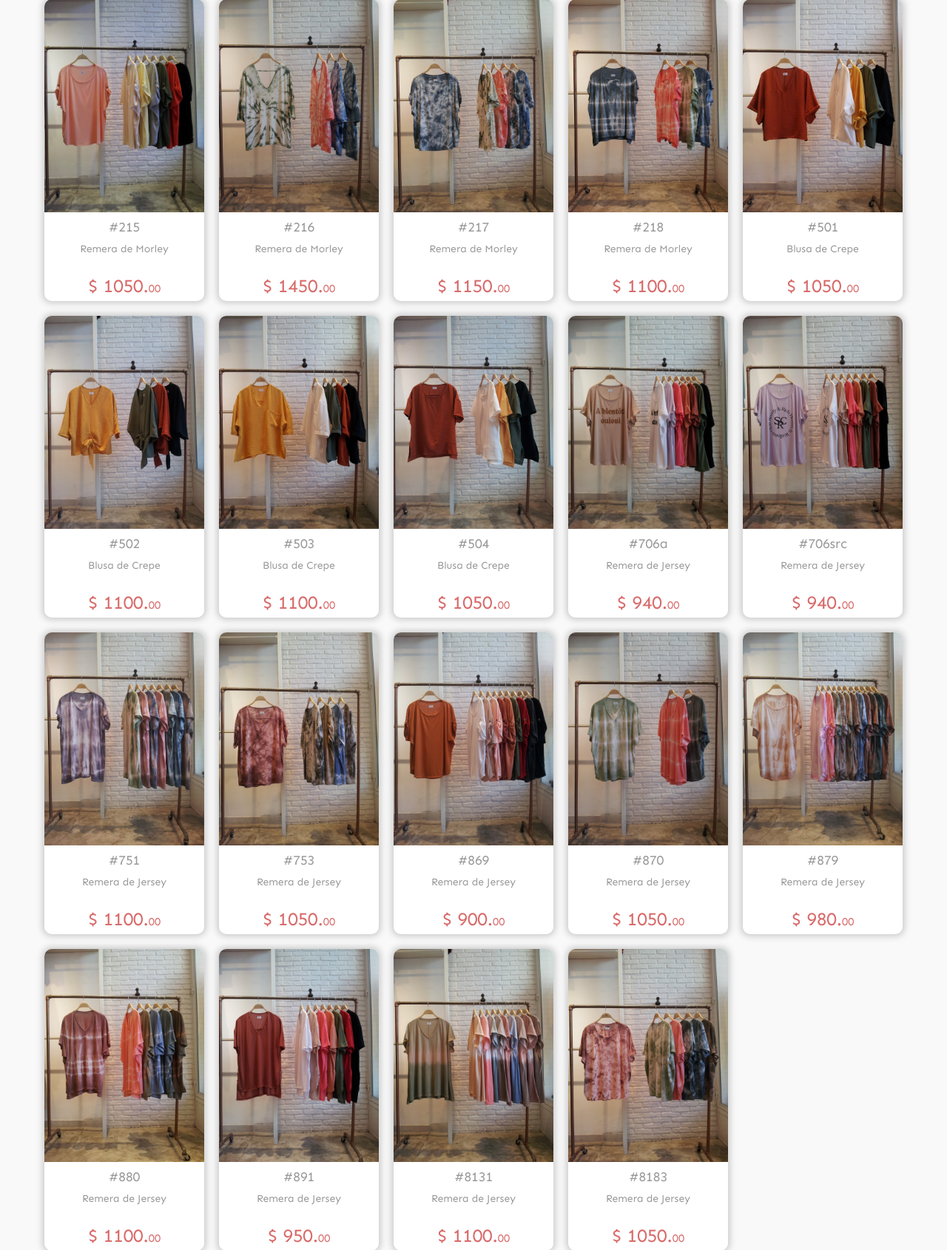
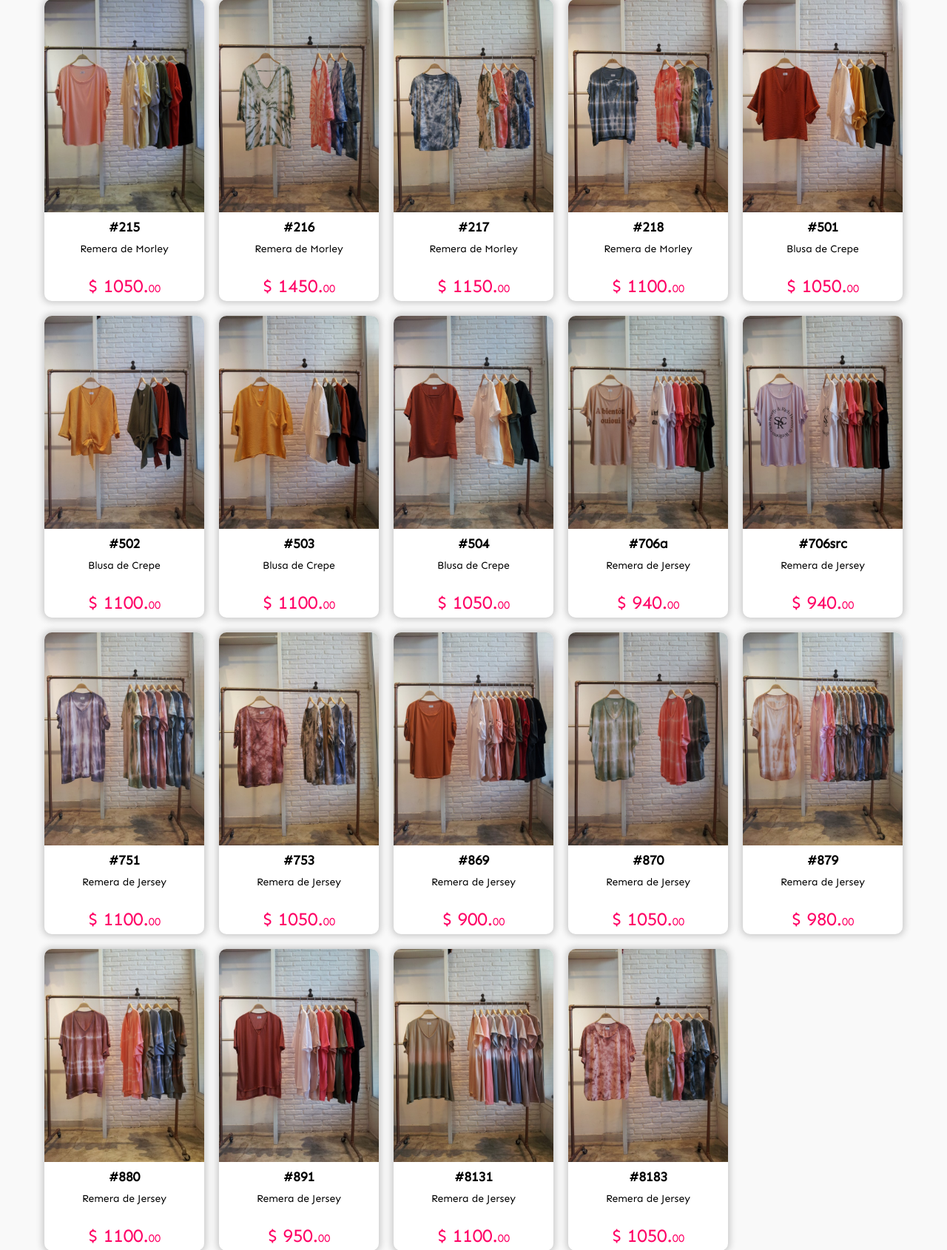
Before and after one commit to shimy8617/Catalogo-online-aypoo, a PHP site: page / in a window 1280 px wide. Shown: the part 125-1815 px from the top of the page at 74% size. Run offline with PHP 8.4, Linux system fonts and the light colour scheme; data comes from the database, SQL or seed files in the repository; some libraries are stand-ins or nearby versions.

Commit message:
Add files via upload

```diff
--- a/css/index.css
+++ b/css/index.css
@@ -189,13 +189,14 @@ button{
 	padding: 5px;
 	text-align: center;
 	font-size: 18px;
-	color: #999;
+	font-weight: bold;
+	color: #000;
 	width: calc(100% - 10px);
 }
 .detail-description{
 	text-align: center;
 	font-size: 14px;
-	color: #999;
+	color: #000;
 	padding: 5px;
 	width: calc(100% - 10px);
 	height: 34px;
@@ -203,7 +204,7 @@ button{
 .detail-price{
 	text-align: center;
 	font-size: 25px;
-	color: #d86a6a;
+	color: #ff0065;
 	padding: 5px;
 	width: calc(100% - 10px);
 }
```
